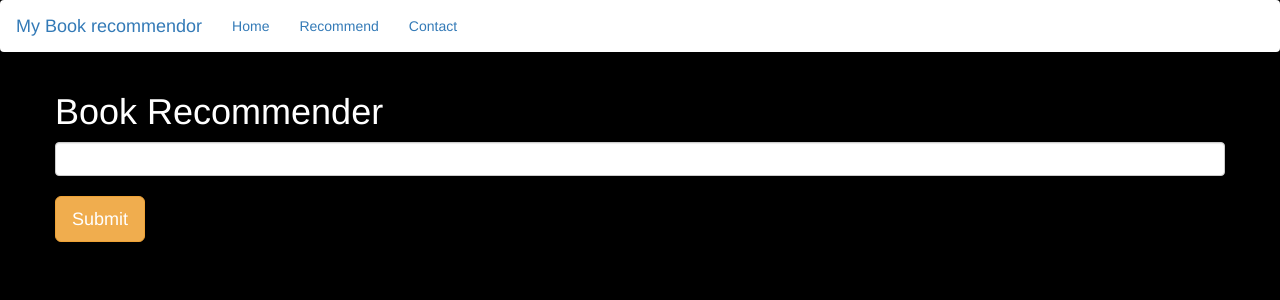
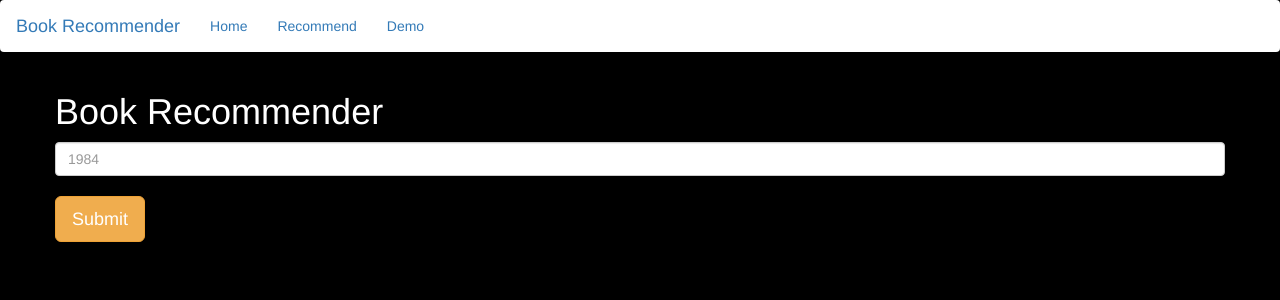
Before and after one commit to ParasJain2691/BooksToLive, a Flask app: page /recommend in a window 1280 px wide. Shown: the top 300 px of the page. Run offline with Flask 2, Linux system fonts and the light colour scheme; parts of the project's set-up code (start-up, migrations or seed data) failed here and were passed over.

Commit message:
added demo

```diff
--- a/app.py
+++ b/app.py
@@ -13,6 +13,7 @@ app = Flask(__name__)
 
 @app.route('/')
 def index():
+    print(popular_df.values[21])
     return render_template("index.html",
                             book_name = list(popular_df['Book-Title'].values),
                             author = list(popular_df['Book-Author'].values),
@@ -43,6 +44,11 @@ def recommend():
     print(data[0][2])
     return render_template('recommend.html',data=data)
 
+@app.route('/demo')
+def demo():
+    return render_template('demo.html')
+
+
 
 if __name__=="__main__":
     app.run(debug=True)
--- a/templates/recommend.html
+++ b/templates/recommend.html
@@ -17,11 +17,11 @@
 
 <body style="background-color: black;">
     <nav class="navbar", style="background-color: white;">
-        <a class="navbar-brand">My Book recommendor</a>
+        <a class="navbar-brand">Book Recommender</a>
         <ul class="nav navbar-nav">
             <li><a href="/">Home</a></li>
             <li><a href="/recommend">Recommend</a></li>
-            <li><a>Contact</a></li>
+            <li><a href="/demo">Demo</a></li>
         </ul>
     </nav>
 
@@ -30,7 +30,7 @@
             <div class="col-12">
                 <h1 class="text-white">Book Recommender</h1>
                 <form action="/recommend_books" method="post">
-                    <input name="user_input" type="text" class="form-control"><br>
+                    <input name="user_input" type="text" class="form-control" placeholder="1984"><br>
                     <input type="submit" class="btn btn-lg btn-warning">
                 </form>
             </div>
```
Also changed, not shown: templates/demo.html (added, +32 -0 lines), templates/index.html (+9 -4 lines), 1 other file.
